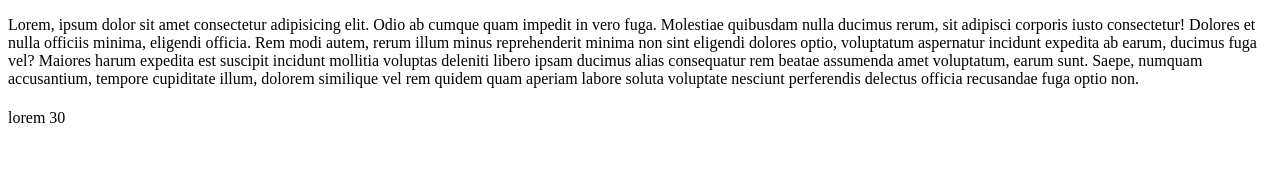
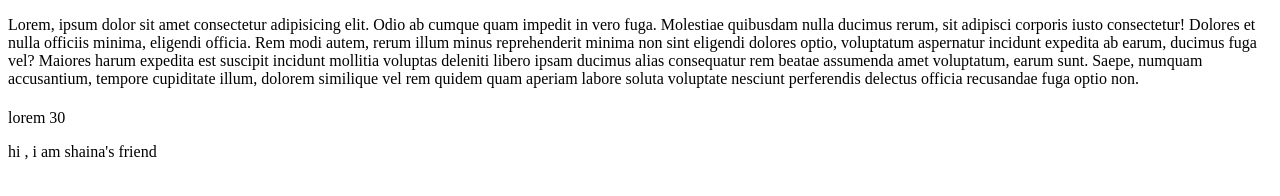
Before and after one commit to tanishq2520/practise, a plain HTML site: page index.html in a window 1280 px wide. Drawn offline with Linux system fonts and the light colour scheme.

Commit message:
naming para :-) on main

```diff
--- a/index.html
+++ b/index.html
@@ -8,6 +8,6 @@
 <body>
     <p>Lorem, ipsum dolor sit amet consectetur adipisicing elit. Odio ab cumque quam impedit in vero fuga. Molestiae quibusdam nulla ducimus rerum, sit adipisci corporis iusto consectetur! Dolores et nulla officiis minima, eligendi officia. Rem modi autem, rerum illum minus reprehenderit minima non sint eligendi dolores optio, voluptatum aspernatur incidunt expedita ab earum, ducimus fuga vel? Maiores harum expedita est suscipit incidunt mollitia voluptas deleniti libero ipsam ducimus alias consequatur rem beatae assumenda amet voluptatum, earum sunt. Saepe, numquam accusantium, tempore cupiditate illum, dolorem similique vel rem quidem quam aperiam labore soluta voluptate nesciunt perferendis delectus officia recusandae fuga optio non.</p>
     <h1></h1><p>lorem 30</p></h1>
-
+    <p>hi , i am shaina's friend</p>
 </body>
 </html>
```
